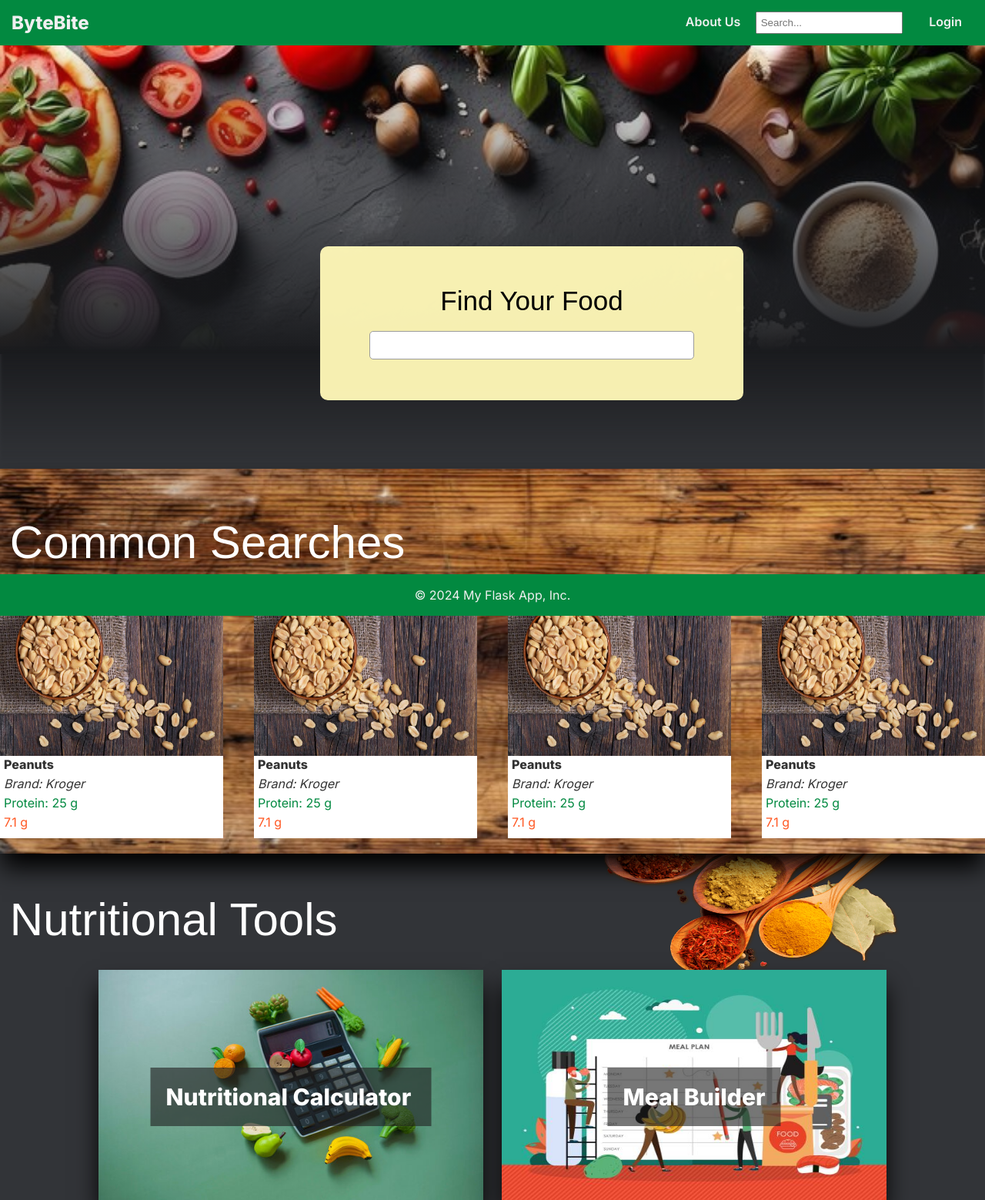
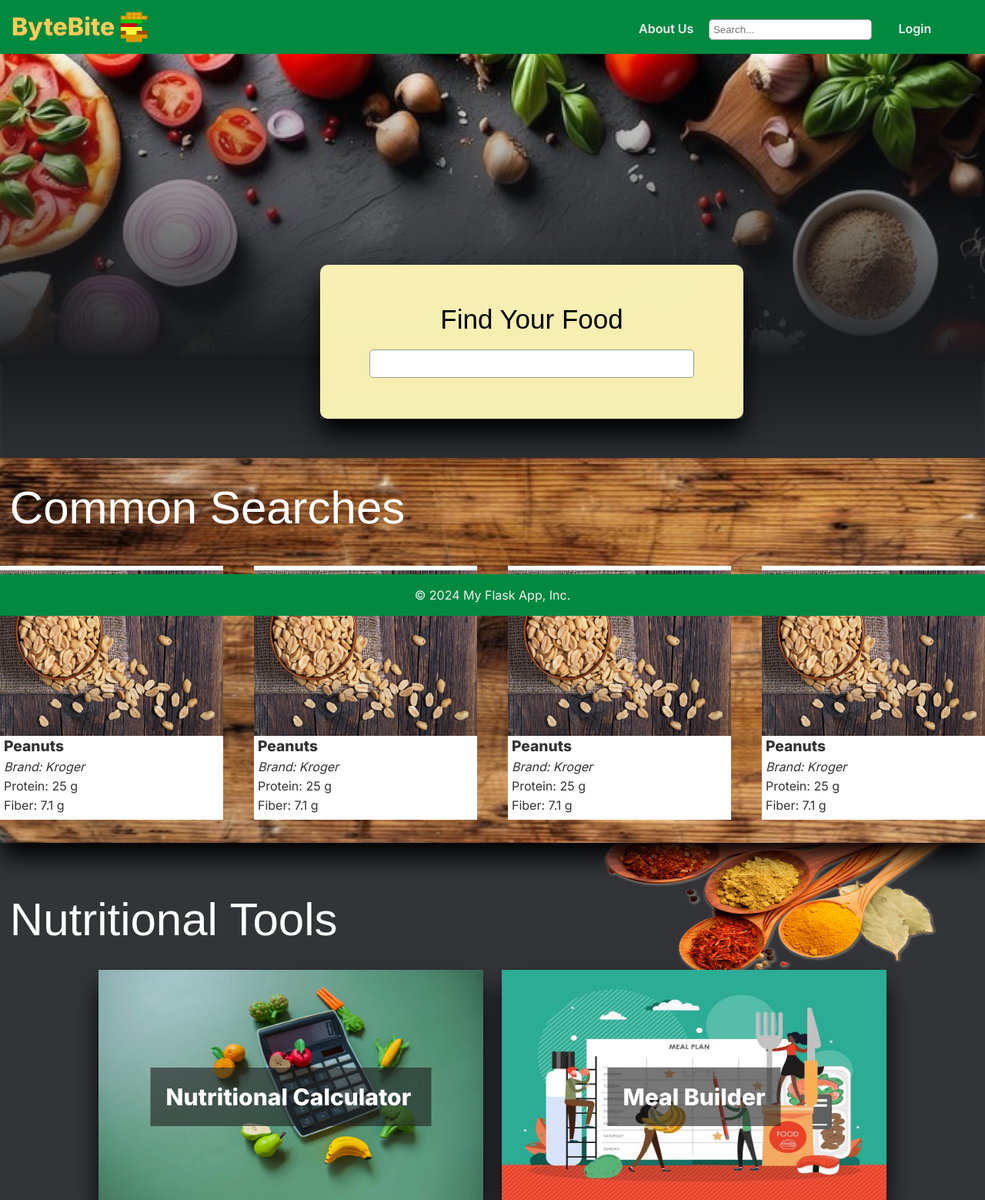
Before and after one commit to sarimeeps/bytebite, a Flask app: page / in a window 1280 px wide. Shown: the top 1559 px of the page at 77% size. Run offline with Flask 3, Linux system fonts and the light colour scheme; some libraries are stand-ins or nearby versions.

Commit message:
homepage edits

```diff
--- a/app.py
+++ b/app.py
@@ -28,6 +28,10 @@ def calculator():
 def builder():
     return render_template('builder.html')
 
+@app.route('/food')
+def food():
+    return render_template('food.html')
+
 # Big Api Call
 @app.get('/food-list')
 def food_list():
--- a/static/styles.css
+++ b/static/styles.css
@@ -24,8 +24,55 @@ body {
 }
 
 .nav-left .app-name {
-    font-size: 1.5rem;
+    font-size: 2rem;
     font-weight: 800;
+    color: rgba(255, 202, 87, 1);
+}
+
+.logo-container{
+    display: flex;
+    flex-direction: row;
+    width: 300px;
+    height: 40px;
+}
+
+.logo-head-container{
+    width: 40px;
+    height: 40px;
+    margin-left: 5px;
+    margin-bottom: 2px;
+}
+
+.logo-head-container img{
+    width: 100%;
+    height: 100%;
+}
+
+.nav-right{
+    display: flex;
+    flex-direction: row;
+}
+
+.nav-right-container{
+    width: 450px;
+    height: 40px;
+    position: relative;
+    right: 0;
+    top: 10px;
+}
+
+.nav-right .txt-box{
+    margin-bottom: 10px;
+    border: 1px solid rgb(156, 156, 156);
+    border-radius: 5px;
+    width: 200px;
+    height: 15px;
+    padding: 10px;
+}
+
+a{
+    text-decoration: none;
+    color: inherit;
 }
 
 .nav-right a {
@@ -42,10 +89,6 @@ body {
 
 .nav-right a:hover {
     text-decoration: underline;
-}
-
-.content {
-    /* padding: 20px; */
 }
 
 footer {
@@ -270,7 +313,7 @@ button, input[type="submit"] {
     background-image: linear-gradient(rgba(0, 0, 0, 0), rgb(26, 27, 30));
     /* rgba(50, 52, 56, 1) */
     position: absolute;
-    top: 60px;
+    top: 70px;
     width: 100%;
     height: 400px;
 }
@@ -278,7 +321,7 @@ button, input[type="submit"] {
 .blur-container {
     content: '';
     position: absolute;
-    top: 455px;
+    top: 465px;
     width: 100%;
     height: 150px;
     background: linear-gradient(to top, rgba(28, 18, 18, 0) 0%, rgb(26, 27, 30) 100%);
@@ -294,8 +337,9 @@ button, input[type="submit"] {
     justify-content: center;
     flex-direction: column;
     position: absolute;
-    top: 40%;
+    top: 43%;
     left: 32.5%;
+    box-shadow: 0 20px 30px -2px rgb(0, 0, 0)
 }
 
 .search-box{
@@ -330,7 +374,7 @@ button, input[type="submit"] {
     position: relative;
     width: 100%;
     max-height: 100px;
-    top: 150px;
+    top: 125px;
 }
 
 .common-searches-container .cutting-board{
@@ -343,7 +387,7 @@ button, input[type="submit"] {
     position: absolute;
     font-size: 60px;
     color: white;
-    top: 1%;
+    top: -30px;
     left: 1%;
     font-weight: 300;
     font-family: fantasy;
@@ -356,7 +400,7 @@ button, input[type="submit"] {
     justify-content: center;
     width: 90%;
     height: 335px;
-    top: 150px;
+    top: 140px;
     left: 5%;
 }
 
@@ -395,18 +439,11 @@ button, input[type="submit"] {
 
 .food-cards-container .food-card .label-info ul li.food-label {
     font-weight: bold;
+    font-size: larger;
 }
 
 .food-cards-container .food-card .label-info ul li.food-brand {
     font-style: italic;
-}
-
-.food-cards-container .food-card .label-info ul li.food-protein {
-    color: #028940;
-}
-
-.food-cards-container .food-card .label-info ul li.food-fiber {
-    color: #ff5722;
 }
 
 .flour-container{
--- a/templates/_layout.html
+++ b/templates/_layout.html
@@ -6,18 +6,27 @@
     <meta name="viewport" content="width=device-width, initial-scale=1.0">
     <link rel="stylesheet" href="{{ url_for('static', filename='styles.css') }}">
     <link href="https://fonts.googleapis.com/css2?family=Inter:wght@400;600;800&display=swap" rel="stylesheet">
+    <script src="https://kit.fontawesome.com/d5ff331449.js" crossorigin="anonymous"></script>
     <title>Flask Website</title>
 </head>
 
 <body>
     <nav class="navbar">
         <div class="nav-left">
-            <span class="app-name">ByteBite</span>
+            <div class="logo-container">
+            <span class="app-name"><a href="{{ url_for('index') }}">ByteBite</a></span>
+            <div class="logo-head-container">
+                <img src="/static/images/logo-header.jpg" alt="logo">
+            </div>
+        </div>
+            </div>
         </div>
         <div class="nav-right">
-            <a href="{{ url_for('about') }}">About Us</a>
-            <input type="text" placeholder="Search...">
-            <a href="{{ url_for('login') }}">Login</a>
+            <div class="nav-right-container">
+                <a href="{{ url_for('about') }}">About Us</a>
+                <input type="text" class="txt-box" placeholder="Search...">
+                <a href="{{ url_for('login') }}">Login</a>
+            </div>
         </div>
     </nav>
 
--- /dev/null
+++ b/templates/food.html
@@ -0,0 +1,5 @@
+{% extends "_layout.html" %}
+
+{% block content %}
+<h1>Food Page</h1>
+{% endblock %}
--- a/templates/index.html
+++ b/templates/index.html
@@ -26,10 +26,10 @@
                     <img src="/static/images/temp-pic.jpg" alt="food-img">
                     <div class="label-info">
                         <ul>
-                            <li class="food-label">Peanuts</li>
+                            <li class="food-label"><a href="{{ url_for('food') }}">Peanuts</a></li>
                             <li class="food-brand">Brand: Kroger</li>
                             <li class="food-protein">Protein: 25 g</li>
-                            <li class="food-fiber">7.1 g</li>
+                            <li class="food-fiber">Fiber: 7.1 g</li>
                         </ul>
                     </div>
                 </div>
@@ -40,7 +40,7 @@
                             <li class="food-label">Peanuts</li>
                             <li class="food-brand">Brand: Kroger</li>
                             <li class="food-protein">Protein: 25 g</li>
-                            <li class="food-fiber">7.1 g</li>
+                            <li class="food-fiber">Fiber: 7.1 g</li>
                         </ul>
                     </div>
                 </div>
@@ -51,7 +51,7 @@
                             <li class="food-label">Peanuts</li>
                             <li class="food-brand">Brand: Kroger</li>
                             <li class="food-protein">Protein: 25 g</li>
-                            <li class="food-fiber">7.1 g</li>
+                            <li class="food-fiber">Fiber: 7.1 g</li>
                         </ul>
                     </div>
                 </div>
@@ -62,7 +62,7 @@
                             <li class="food-label">Peanuts</li>
                             <li class="food-brand">Brand: Kroger</li>
                             <li class="food-protein">Protein: 25 g</li>
-                            <li class="food-fiber">7.1 g</li>
+                            <li class="food-fiber">Fiber: 7.1 g</li>
                         </ul>
                     </div>
                 </div>
@@ -73,11 +73,11 @@
             <div class="tools-grid">
                 <div class="tool calculator-box">
                     <img src="/static/images/calculator.jpg" alt="calculator">
-                    <p>Nutritional Calculator</p>
+                    <p><a href="{{ url_for('calculator') }}">Nutritional Calculator</a></p>
                 </div>
                 <div class="tool builder-box">
                     <img src="/static/images/builder.jpg" alt="builder">
-                    <p>Meal Builder</p>
+                    <p><a href="{{ url_for('builder') }}">Meal Builder</a></p>
                 </div>
             </div>
         </div>
```
Also changed, not shown: static/images/logo-header.jpg (added), static/images/spices.png, 1 other file.
